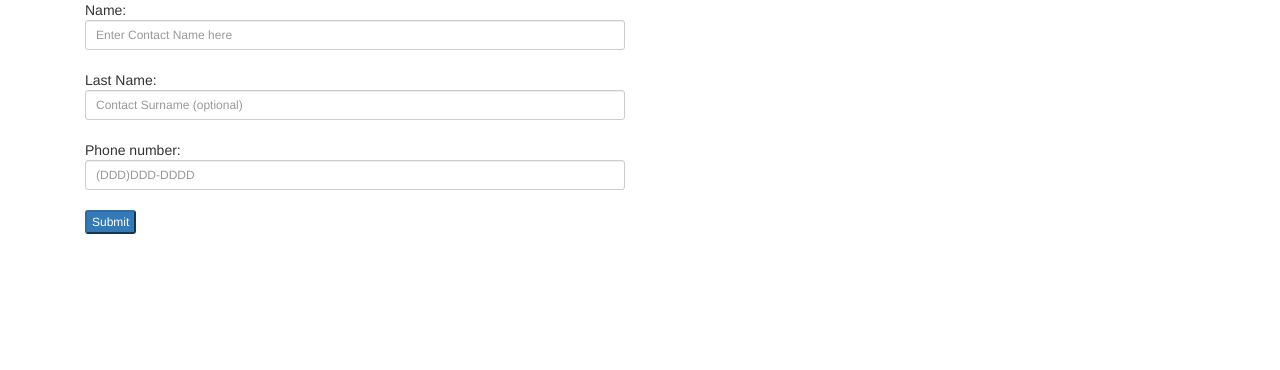
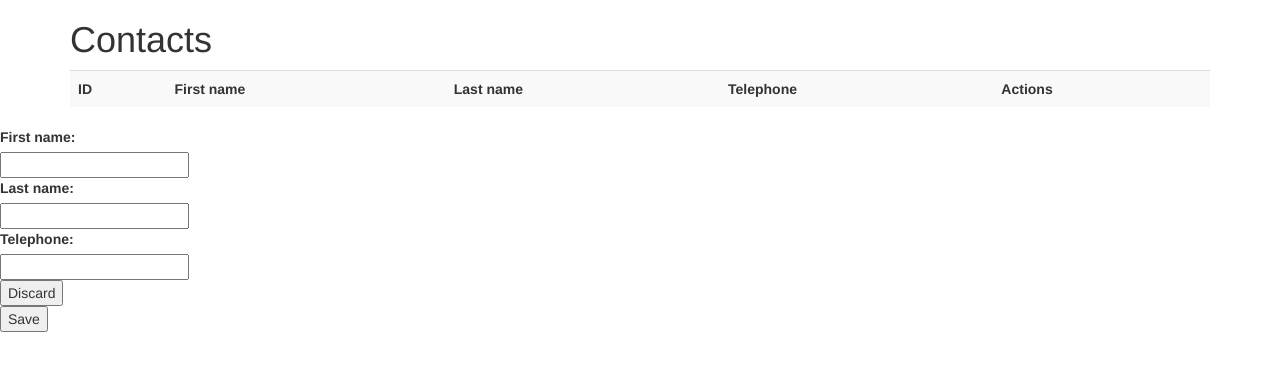
Before and after one commit to BrendanJMarais/Phone-Book, a plain HTML site: page ContactList/ContactList/index.html in a window 1280 px wide. Drawn offline with nearby package versions, Linux system fonts and the light colour scheme.

Commit message:
Made changes to layout using bootstrap

```diff
--- a/ContactList/ContactList/index.html
+++ b/ContactList/ContactList/index.html
@@ -16,21 +16,43 @@
     <div class="container">
         <div class="container-fluid">
             <div class="row">
-                <div class="col-md-6">
-                    <div class="addItem">
-                        <div class="addItemInner">
-                            <span>Name:</span>
-                            <input class="form-control input-sm fname" id="fname" size="24" placeholder="Enter Contact Name here" /><br />
-                            <span>Last Name:</span>
-                            <input class="form-control input-sm surname" id="surname" size="24" placeholder="Contact Surname (optional)" /><br />
-                            <span>Phone number:</span>
-                            <input class="form-control input-sm phone" id="phone" size="24" placeholder="(DDD)DDD-DDDD" /><br />
-                            <button id="newContact()" class="btn-xs btn-primary">Submit</button>
-                        </div>
-                    </div>
-                </div>
+                <h1>Contacts</h1>
+                <table class="table table-striped" id="contacts-table">
+                    <tr id="contacts-head">
+                        <th>ID</th>
+                        <th>First name</th>
+                        <th>Last name</th>
+                        <th>Telephone</th>
+                        <th>Actions</th>
+                    </tr>
+                </table>
             </div>
         </div>
     </div>
+
+
+    <form id="contacts-form">
+        <div class="item text">
+            <label>First name:</label>
+            <div class="field"><input type="text" name="first_name" /></div>
+        </div>
+        <div class="item text">
+            <label>Last name:</label>
+            <div class="field"><input type="text" name="last_name" /></div>
+        </div>
+        <div class="item text">
+            <label>Telephone:</label>
+            <div class="field"><input type="text" name="telephone" /></div>
+        </div>
+        <div class="button-wrapper">
+            <div class="item button">
+                <div class="field"><input type="button" id="contacts-op-discard" value="Discard" /></div>
+            </div>
+            <div class="item button button-default">
+                <div class="field"><input type="submit" id="contacts-op-save" value="Save" /></div>
+            </div>
+        </div>
+        <input type="hidden" name="id_entry" value="0" />
+    </form>
 </body>
 </html>
```
